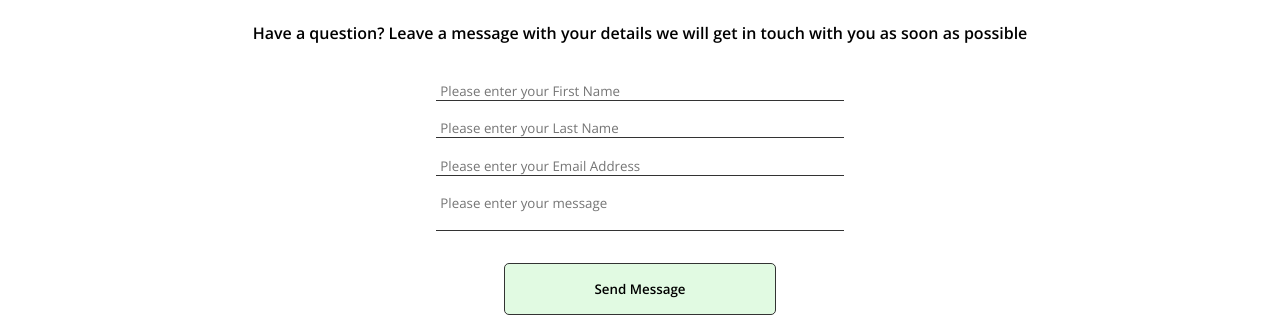
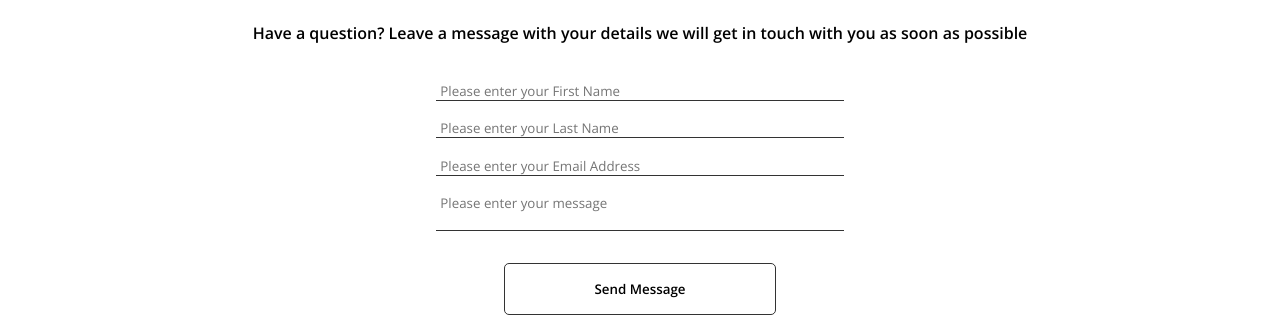
Before and after one commit to babairkx/webDesignKaushik, a plain HTML site: page contact.html in a window 1280 px wide. Shown: the part 638-955 px from the top of the page. Drawn offline with nearby package versions, Linux system fonts and the light colour scheme.

Commit message:
css changes for btn in contact

```diff
--- a/css/styles.css
+++ b/css/styles.css
@@ -203,9 +203,15 @@ img {
   padding: 1rem 0.3rem;
   margin-top: 1.5rem;
   border: 1px solid #333;
-  background-color: rgba(196, 246, 198, 0.5);
+  background-color: rgba(0, 0, 0, 0);
   border-radius: 5px;
   font-weight: 600;
+  cursor: pointer;
+}
+
+.contact .form-group .form-element .btn:active {
+  background: var(--dark-color);
+  color: var(--primary-color);
 }
 
 .contact .form-group .form-element textarea {
```
